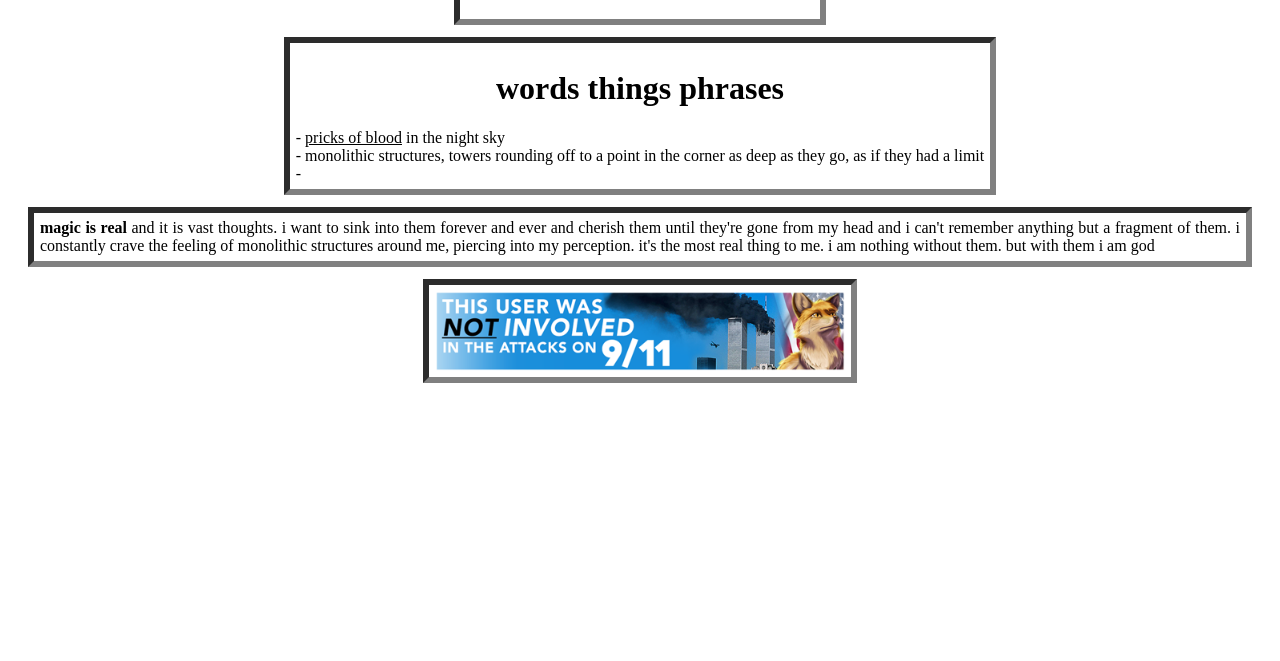
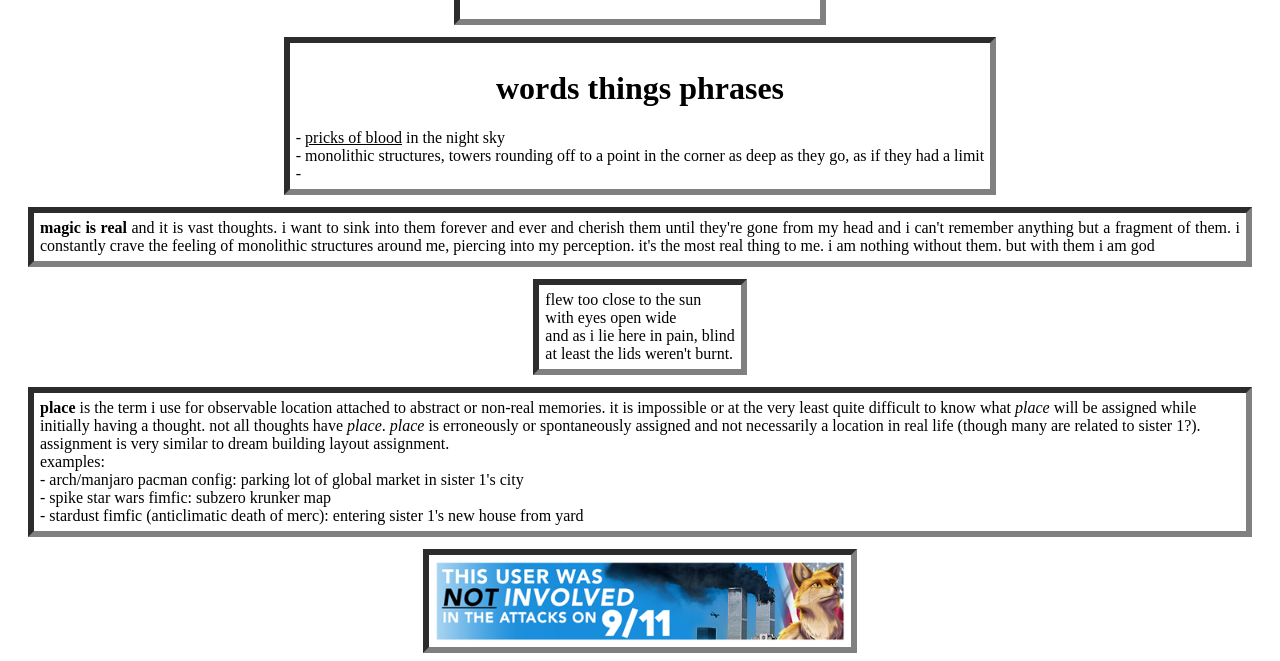
Before and after one commit to hensway/hensway.github.io, a plain HTML site: page index.html in a window 1280 px wide. Shown: the part 791-1452 px from the top of the page. Before the commit the page ends 1182 px from the top, so only its background shows below. Drawn offline with Linux system fonts and the light colour scheme.

Commit message:
add analysis/poem

```diff
--- a/index.html
+++ b/index.html
@@ -41,7 +41,7 @@
   <div>
     <div style="text-indent:1em">Dear reader,</div>
     <div>Thank you for visiting my site. I hope you have a fun time looking around here!</div>
-    <div style="text-align: right">- hensway &lt;3<br>Last Updated: 2024-01-07</div>
+    <div style="text-align: right">- hensway &lt;3<br>Last Updated: 2024-01-26</div>
   </div>
   <div><img src="./AtAthensOracle8165construct.gif"></div>
   <div>
@@ -80,6 +80,22 @@
     them. i constantly crave the feeling of monolithic structures around me, piercing into my perception. it's
     the most real thing to me. i am nothing without them. but with them i am god
   </div>
+  <div>
+    flew too close to the sun<br>
+    with eyes open wide<br>
+    and as i lie here in pain, blind<br>
+    at least the lids weren't burnt.
+  </div>
+  <div>
+    <b>place</b> is the term i use for observable location attached to abstract or non-real memories. it is impossible or at the very least quite difficult to know what <i>place</i> will be assigned while initially having a thought. not all thoughts have <i>place</i>.
+    <i>place</i> is erroneously or spontaneously assigned and not necessarily a location in real life (though many are related to sister 1?). assignment is very similar to dream building layout assignment.<br>
+    examples:
+    <ul>
+      <li>arch/manjaro pacman config: parking lot of global market in sister 1's city</li>
+      <li>spike star wars fimfic: subzero krunker map</li>
+      <li>stardust fimfic (anticlimatic death of merc): entering sister 1's new house from yard</li>
+    </ul>
+  </div>
   <script defer>
     let src = `./This User Was ${Math.round(Math.random()) == 0 ? "" : "Not "}Involved.png`
 
```
